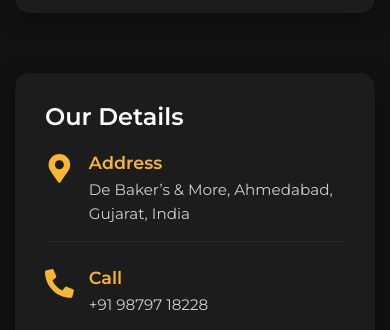
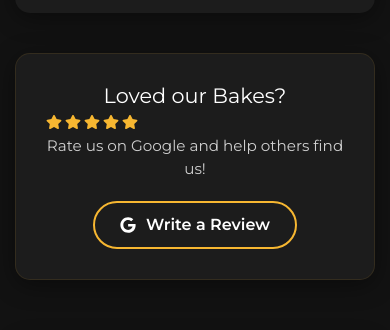
Before and after one commit to MeGH2711/debakersandmore, a React (Create React App) app: page /contact in a window 390 px wide. Shown: the part 1011-1341 px from the top of the page. Built offline with nearby package versions, Linux system fonts and the light colour scheme; no server answers; the database is empty.

Commit message:
feat: update Contact Us page layout with new Google Review card and improved styles

```diff
--- a/src/pages/ContactUs.css
+++ b/src/pages/ContactUs.css
@@ -2,7 +2,7 @@
 .contact-page {
   color: #f0f0f0;
   background-color: #121212;
-  padding: 80px 20px; /* Increased padding for more breathing room */
+  padding: 80px 20px;
   min-height: 100vh;
 }
 
@@ -12,7 +12,7 @@
 }
 
 .contact-heading {
-  font-size: 3rem; /* Larger heading */
+  font-size: 3rem;
   color: #f7b731;
   font-weight: 800;
   margin-bottom: 15px;
@@ -26,7 +26,7 @@
   line-height: 1.7;
 }
 
-/* --- Section Titles & Separators (Reusing/Updating existing class) --- */
+/* --- Section Titles & Separators --- */
 .customSectionHeading {
   color: #ffffff;
   font-size: 2rem;
@@ -59,10 +59,10 @@
   font-weight: 600;
 }
 
-/* --- Main Content Grid (Two-Column Layout) --- */
+/* --- Main Content Grid --- */
 .contact-main-grid {
   display: grid;
-  grid-template-columns: 1fr; /* Default to single column on mobile */
+  grid-template-columns: 1fr;
   gap: 60px;
   max-width: 1200px;
   margin: 0 auto 80px;
@@ -70,20 +70,28 @@
 
 @media (min-width: 992px) {
   .contact-main-grid {
-    grid-template-columns: 1.2fr 1fr; /* Form slightly wider than details */
+    grid-template-columns: 1.2fr 1fr;
     align-items: start;
   }
 }
 
+/* --- LEFT COLUMN WRAPPER (NEW) --- */
+.contact-left-column {
+  display: flex;
+  flex-direction: column;
+  gap: 40px;
+  /* Spacing between Form and Review Card */
+}
+
 /* --- Contact Form Section --- */
-.contact-form-section { /* Reusing existing class name for container, updated styles */
+.contact-form-section {
   background: #1c1c1c;
   padding: 40px;
   border-radius: 15px;
   box-shadow: 0 5px 25px rgba(0, 0, 0, 0.4);
 }
 
-.contact-form-new { /* New class for the form structure */
+.contact-form-new {
   display: flex;
   flex-direction: column;
   gap: 20px;
@@ -112,7 +120,7 @@
   resize: vertical;
 }
 
-.submit-btn-new { /* New class for submit button */
+.submit-btn-new {
   background: #f7b731;
   color: #121212;
   padding: 15px 0;
@@ -130,7 +138,7 @@
   transform: translateY(-1px);
 }
 
-.form-status { /* Reusing existing status class */
+.form-status {
   margin-top: 15px;
   color: #f7b731;
   font-weight: 500;
@@ -143,6 +151,72 @@
   opacity: 0;
 }
 
+/* --- GOOGLE REVIEW CARD (NEW) --- */
+.google-review-card {
+  background: #1c1c1c;
+  padding: 30px;
+  border-radius: 15px;
+  box-shadow: 0 5px 25px rgba(0, 0, 0, 0.4);
+  border: 1px solid rgba(247, 183, 49, 0.1);
+  /* Subtle gold border */
+  text-align: center;
+}
+
+.google-review-card .review-content {
+  display: flex;
+  flex-direction: column;
+  align-items: center;
+  gap: 20px;
+}
+
+@media (min-width: 576px) {
+  .google-review-card .review-content {
+    flex-direction: row;
+    justify-content: space-between;
+    text-align: left;
+  }
+}
+
+.google-review-card h3 {
+  color: #fff;
+  font-size: 1.3rem;
+  margin-bottom: 5px;
+}
+
+.google-review-card .stars {
+  color: #f7b731;
+  margin-bottom: 5px;
+  display: flex;
+  gap: 3px;
+}
+
+.google-review-card p {
+  color: #cfcfcf;
+  font-size: 0.95rem;
+  margin: 0;
+}
+
+.google-btn {
+  background: transparent;
+  color: #fff;
+  border: 2px solid #f7b731;
+  padding: 10px 25px;
+  border-radius: 50px;
+  font-weight: 600;
+  text-decoration: none;
+  display: inline-flex;
+  align-items: center;
+  gap: 10px;
+  transition: all 0.3s ease;
+  white-space: nowrap;
+}
+
+.google-btn:hover {
+  background: #f7b731;
+  color: #121212;
+  box-shadow: 0 0 15px rgba(247, 183, 49, 0.4);
+}
+
 /* --- Contact Details & Map Group --- */
 .contact-details-location-group {
   display: flex;
@@ -150,7 +224,7 @@
   gap: 40px;
 }
 
-/* --- Compact Details Cards (Replacing old contact-card styles) --- */
+/* --- Compact Details Cards --- */
 .contact-details-compact {
   background: #1c1c1c;
   padding: 30px;
@@ -165,7 +239,7 @@
   margin-bottom: 25px;
   padding-bottom: 15px;
   border-bottom: 1px solid rgba(255, 255, 255, 0.05);
-  text-align: left; /* Adjust alignment for new structure */
+  text-align: left;
 }
 
 .contact-card-compact:last-child {
@@ -202,10 +276,9 @@
   text-decoration: underline;
 }
 
-
 /* --- Map Section --- */
-.map-section-new { /* New class for map container */
-    margin-top: 0; /* No top margin needed for grid structure */
+.map-section-new {
+  margin-top: 0;
 }
 
 .map-container-new {
@@ -224,7 +297,7 @@
 }
 
 /* --- Social Media Section --- */
-.social-section-new { /* New class for social section container */
+.social-section-new {
   padding: 40px 0;
   margin: 60px 0 80px;
   border-top: 1px solid rgba(255, 255, 255, 0.1);
@@ -236,14 +309,14 @@
   margin-bottom: 30px;
 }
 
-.social-icons-new { /* New class for icon container */
+.social-icons-new {
   display: flex;
   justify-content: center;
   gap: 1.5rem;
   margin-top: 1rem;
 }
 
-.social-icon { /* Reusing existing social-icon class */
+.social-icon {
   font-size: 2rem;
   color: #121212;
   background-color: #f7b731;
@@ -264,7 +337,6 @@
   background-color: #ffffff;
 }
 
-/* Specific brand colors on hover for a modern effect */
 .social-icon.facebook:hover {
   background-color: #1877f2;
   color: #fff;
@@ -285,7 +357,7 @@
   color: #fff;
 }
 
-/* --- Message Section (Consolidated) --- */
+/* --- Message Section --- */
 .message-section-new {
   max-width: 800px;
   margin: 40px auto;
@@ -317,7 +389,8 @@
   }
 
   .contact-form-section,
-  .contact-details-compact {
+  .contact-details-compact,
+  .google-review-card {
     padding: 30px;
   }
 
--- a/src/pages/ContactUs.js
+++ b/src/pages/ContactUs.js
@@ -1,12 +1,12 @@
 import React, { useState } from "react";
-import "./ContactUs.css"; // Using original CSS file name
+import "./ContactUs.css";
 import PublicFooter from "../components/PublicFooter";
 import { db } from "../firebase";
 import { collection, addDoc, serverTimestamp } from "firebase/firestore";
-// Updated imports to include all necessary icons for the new layout
-import { FaFacebookF, FaInstagram, FaYoutube, FaWhatsapp, FaClock, FaMapMarkerAlt, FaPhoneAlt, FaEnvelope } from "react-icons/fa";
+// Added FaGoogle and FaStar to imports
+import { FaFacebookF, FaInstagram, FaYoutube, FaWhatsapp, FaClock, FaMapMarkerAlt, FaPhoneAlt, FaEnvelope, FaGoogle, FaStar } from "react-icons/fa";
 
-function ContactUs() { // Using original component name
+function ContactUs() {
   const [formData, setFormData] = useState({
     name: "",
     phone: "",
@@ -51,7 +51,7 @@
   return (
     <>
       <div className="contact-page">
-        {/* 1. Hero Section - More impactful title and subtext */}
+        {/* 1. Hero Section */}
         <section className="contact-hero text-center">
           <h1 className="contact-heading">Bake Your Connection</h1>
           <p className="contact-subtext">
@@ -59,10 +59,13 @@
           </p>
         </section>
 
-        {/* 2. Main Content Grid - Two-column layout for Form and Details */}
+        {/* 2. Main Content Grid */}
         <div className="contact-main-grid">
 
-          {/* A. Contact Form Section (Left/Top) */}
+          {/* A. LEFT COLUMN WRAPPER (Form + Review Card) */}
+          <div className="contact-left-column">
+
+            {/* Contact Form Section */}
             <section className="contact-form-section">
               <h2 className="section-title-new">Send Us a Message</h2>
               <form className="contact-form-new" onSubmit={handleSubmit}>
@@ -94,10 +97,33 @@
               </form>
             </section>
 
+            {/* NEW: Google Review Card */}
+            <section className="google-review-card">
+              <div className="review-content">
+                <div className="review-text">
+                  <h3>Loved our Bakes?</h3>
+                  <div className="stars">
+                    <FaStar /><FaStar /><FaStar /><FaStar /><FaStar />
+                  </div>
+                  <p>Rate us on Google and help others find us!</p>
+                </div>
+                <a
+                  href="https://g.page/r/CYngCkd3rft1EBM/review"
+                  target="_blank"
+                  rel="noreferrer"
+                  className="google-btn"
+                >
+                  <FaGoogle className="btn-icon" /> Write a Review
+                </a>
+              </div>
+            </section>
+
+          </div>
+
           {/* B. Details and Location (Right/Bottom) */}
           <div className="contact-details-location-group">
 
-            {/* Contact Details Cards - Smaller, more compact */}
+            {/* Contact Details Cards */}
             <section className="contact-details-compact">
               <h3 className="section-title-small">Our Details</h3>
 
@@ -136,7 +162,7 @@
               </div>
             </section>
 
-            {/* Map Section - Integrated seamlessly */}
+            {/* Map Section */}
             <section className="map-section-new">
               <h3 className="section-title-small">Find Us</h3>
               <div className="map-container-new">
@@ -153,7 +179,7 @@
           </div>
         </div>
 
-        {/* 3. Social Media Section - Dedicated block */}
+        {/* 3. Social Media Section */}
         <section className="social-section-new text-center">
           <h2 className="customSectionHeading">Connect with Sweetness</h2>
           <p className="social-subtext">Stay updated with our newest creations and special offers!</p>
@@ -165,7 +191,7 @@
           </div>
         </section>
 
-        {/* 4. Footer Message - Consolidated */}
+        {/* 4. Footer Message */}
         <section className="message-section-new text-center">
           <h2 className="customSectionHeading">Got a Custom Cake Idea?</h2>
           <p>
```
Lines whose indentation alone changed are shown as unchanged.
